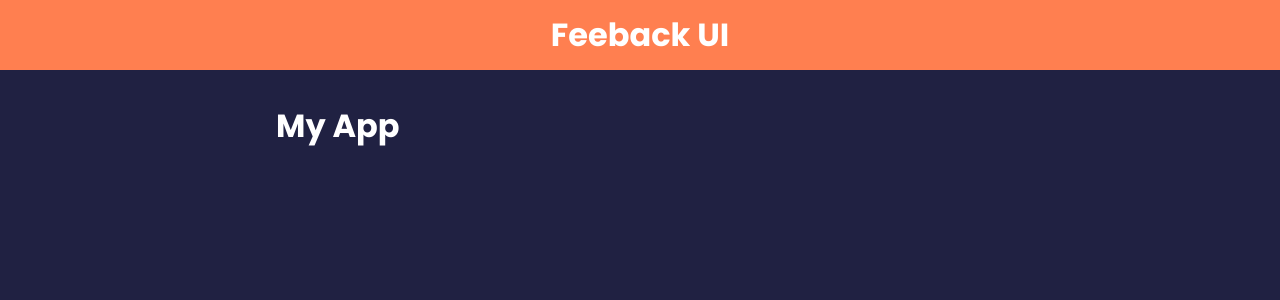
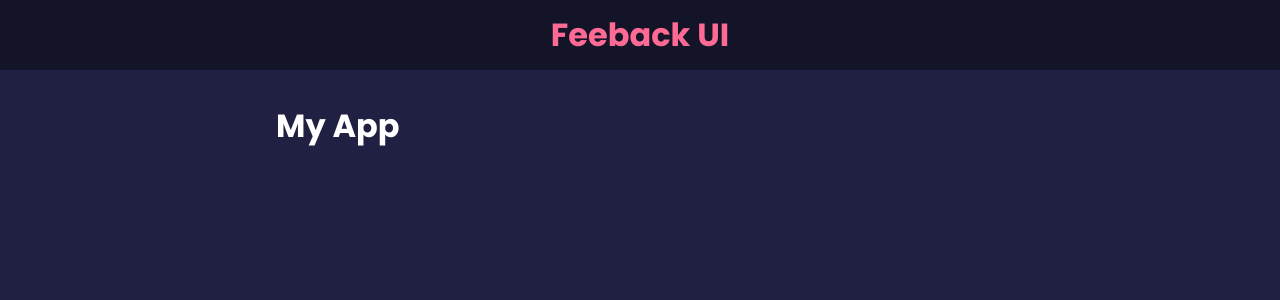
Before and after one commit to vanguyen333/feedbackapp, a React (Create React App) app: page / in a window 1280 px wide. Shown: the top 300 px of the page. Built offline with nearby package versions, Linux system fonts and the light colour scheme.

Commit message:
#13 Adding Styles to a component with props

```diff
--- a/src/App.js
+++ b/src/App.js
@@ -3,7 +3,7 @@ import Header from './components/Header';
 function App() {
   return (
     <>
-      <Header bgColor="coral" textColor="white" />
+      <Header />
       <div className="container">
         <h1>My App</h1>
       </div>
--- a/src/components/Header.jsx
+++ b/src/components/Header.jsx
@@ -1,4 +1,4 @@
-// import PropTypes from 'prop-types';
+import PropTypes from 'prop-types';
 
 const Header = ({ text, bgColor, textColor }) => {
   const headerstyles = {
@@ -17,6 +17,13 @@ const Header = ({ text, bgColor, textColor }) => {
 };
 Header.defaultProps = {
   text: 'Feeback UI',
+  bgColor: 'rgba(0,0,0,0.4)',
+  textColor: '#ff6a95',
+};
+Header.prototypes = {
+  text: PropTypes.string,
+  bgColor: PropTypes.string,
+  textColor: PropTypes.string,
 };
 
 export default Header;
```
